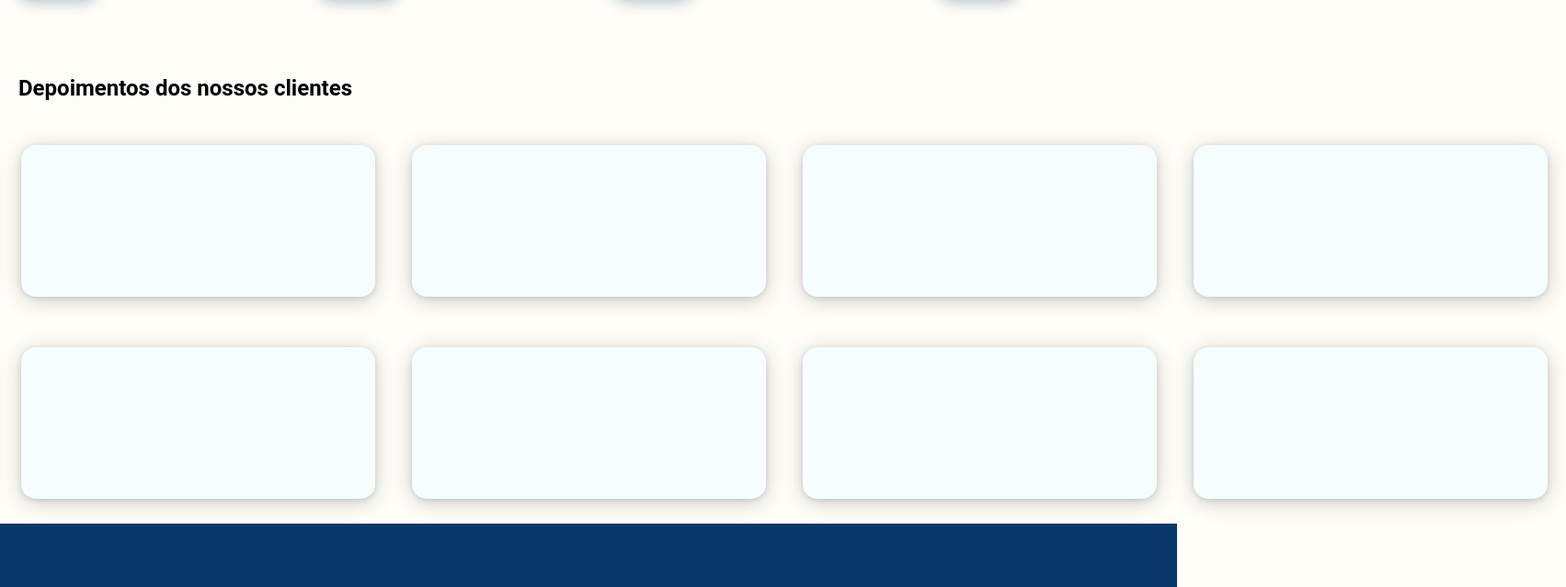
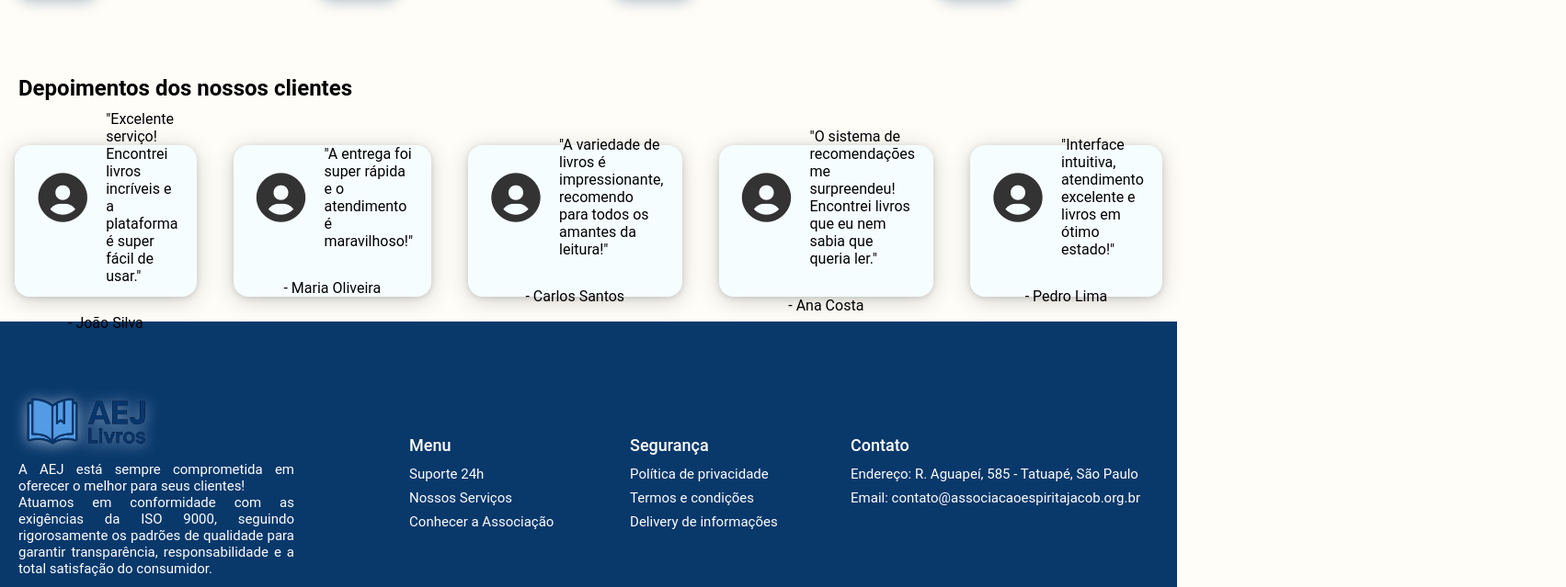
Before and after one commit to Grupo-8-PI/web-app, a React (Vite) app in the folder AEJLivrosFront/: page / in a window 1280 px wide. Shown: the part 2508-3147 px from the top of the page at 92% size, 1703 px wide, since content can reach past the window. Built offline with nearby package versions, Linux system fonts and the light colour scheme; no server answers.

Commit message:
Subindo ajuste de layout - Depoimentos

```diff
--- a/AEJLivrosFront/src/StyleAej.css
+++ b/AEJLivrosFront/src/StyleAej.css
@@ -1200,3 +1200,15 @@ body {
   height: auto;
   display: block;
 }
+.depoimento-texto {
+  display: flex;
+  align-items: center;
+  gap: 15px;
+  padding: 0 20px;
+}
+.depoimento-texto i {
+  font-size: 4rem;
+  color: #333;
+  margin: 0;
+  text-align: center;
+}
--- a/AEJLivrosFront/src/componentes/Depoimentos.jsx
+++ b/AEJLivrosFront/src/componentes/Depoimentos.jsx
@@ -1,11 +1,19 @@
 import "../StyleAej.css";
 
-export function Depoimentos(){
-    return(
-        <div>
-            <div className="depoimento">
-
-            </div>
+export function Depoimentos({ depoimentos }) {
+  return (
+    <div className="depSpace">
+      {depoimentos.map((dep, index) => (
+        <div key={index} className="depoimento">
+          <div className="depoimento-texto">
+            <i className="bx bxs-user-circle"></i>
+            <p>"{dep.texto}"</p>
+          </div>
+          <div className="depoimento-autor">
+            <p>- {dep.nome}</p>
+          </div>
         </div>
-    )
+      ))}
+    </div>
+  );
 }
--- a/AEJLivrosFront/src/pages/Home.jsx
+++ b/AEJLivrosFront/src/pages/Home.jsx
@@ -182,21 +182,18 @@ export default function Home() {
             </session>
             <session className="depoimentos">
                 <h2>Depoimentos dos nossos clientes</h2>
-                <div className="depSpace">
-                    <Depoimentos />
-                    <Depoimentos />
-                    <Depoimentos />
-                    <Depoimentos />
-                    <Depoimentos />
-                </div>
-                <div className="depSpace">
-                    <Depoimentos />
-                    <Depoimentos />
-                    <Depoimentos />
-                    <Depoimentos />
-                    <Depoimentos />
-                </div>
+
+                <Depoimentos
+                    depoimentos={[
+                        { nome: "João Silva", texto: "Excelente serviço! Encontrei livros incríveis e a plataforma é super fácil de usar." },
+                        { nome: "Maria Oliveira", texto: "A entrega foi super rápida e o atendimento é maravilhoso!" },
+                        { nome: "Carlos Santos", texto: "A variedade de livros é impressionante, recomendo para todos os amantes da leitura!" },
+                        { nome: "Ana Costa", texto: "O sistema de recomendações me surpreendeu! Encontrei livros que eu nem sabia que queria ler." },
+                        { nome: "Pedro Lima", texto: "Interface intuitiva, atendimento excelente e livros em ótimo estado!" }
+                    ]}
+                />
             </session>
+
             <session className="footerSection">
                 <Footer />
             </session>
```
Lines whose indentation alone changed are shown as unchanged.
